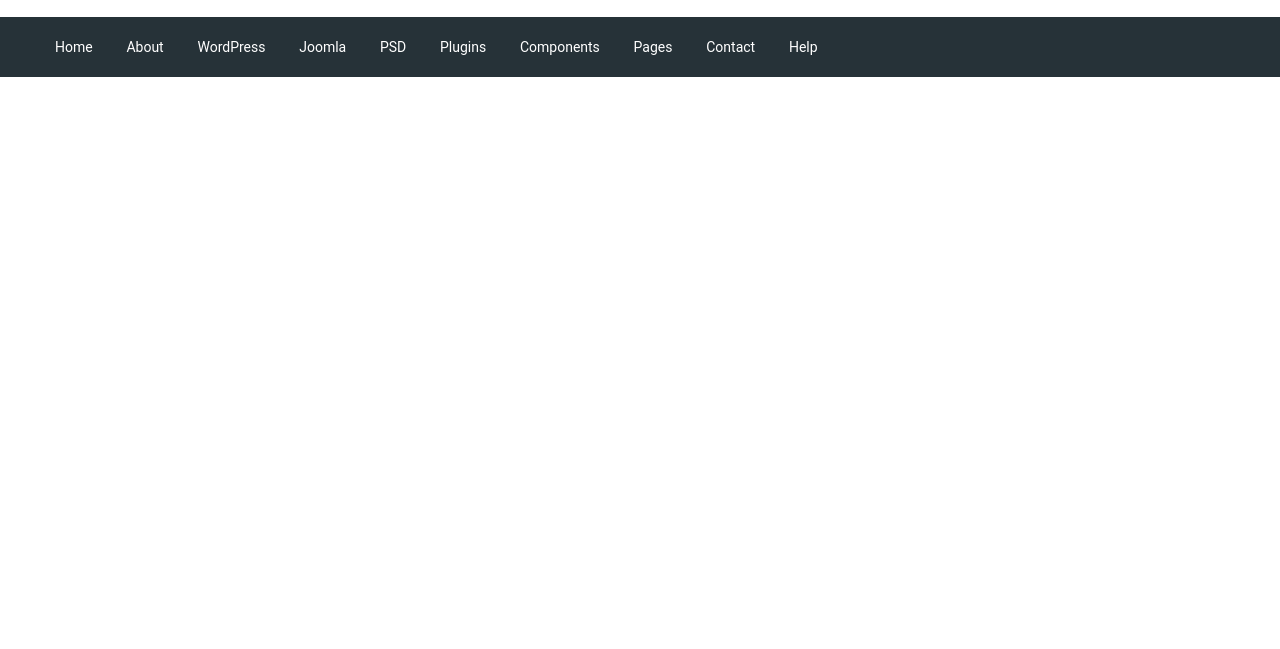
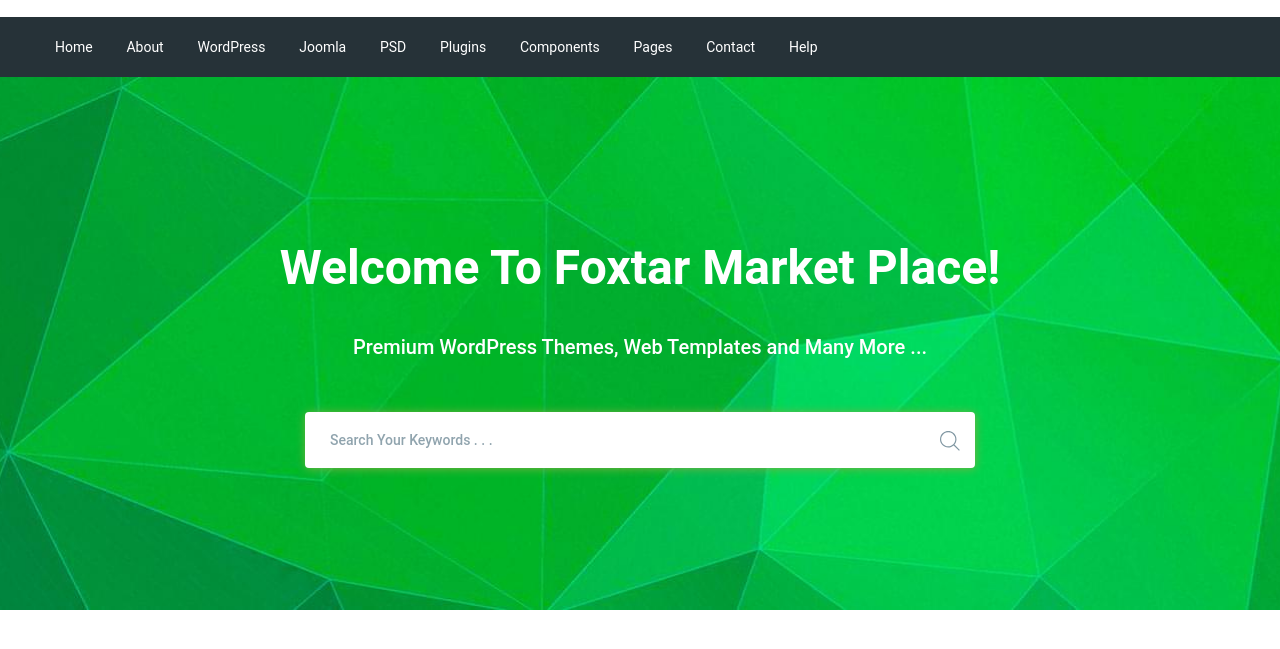
Before and after one commit to Syrone/Moderno, a website: page app/index.html in a window 1280 px wide. Shown: the part 73-722 px from the top of the page. Drawn offline with nearby package versions, Linux system fonts and the light colour scheme; files that its build step writes are made by us from their sources.

Commit message:
added section search

```diff
--- a/app/index.html
+++ b/app/index.html
@@ -45,4 +45,21 @@
 
 </header>
 
+<section class="search" style="background-image: url(images/dist/search-bg.jpg)">
+	<div class="container">
+		<div class="search__inner">
+			<div class="search__inner-title">Welcome To Foxtar Market Place!</div>
+			<div class="search__inner-descr">Premium WordPress Themes, Web Templates and Many More ...</div>
+			<div class="search__inner-form">
+				<form>
+					<input type="text" placeholder="Search Your Keywords . . ." required>
+					<button type="submit">
+						<img src="images/dist/icons/search.svg" alt="alt">
+					</button>
+				</form>
+			</div>
+		</div>
+	</div>
+</section>
+
 <!--#include virtual="/parts/footer.html" -->
--- a/app/styles/sass/main.sass
+++ b/app/styles/sass/main.sass
@@ -43,3 +43,48 @@
 		a
 			font-size: 14px
 			color: #fff
+
+.search
+	background-repeat: no-repeat
+	background-size: cover
+	background-position: center
+	min-height: 533px
+	&__inner
+		padding: 155px 0px 100px
+		color: #fff
+		text-align: center
+		&-title
+			font-size: 48px
+			font-weight: 700
+			line-height: 72px
+			margin-bottom: 28px
+		&-descr
+			font-size: 20px
+			font-weight: 500
+			line-height: 30px
+			margin-bottom: 50px
+		&-form
+			max-width: 670px
+			margin: 0 auto
+			position: relative
+			input
+				display: block
+				width: 100%
+				height: 56px
+				box-shadow: 0.5px 0.866px 10px 0px rgb( 124, 178, 64 )
+				border-radius: 4px
+				border: none
+				font-size: 14px
+				font-weight: 500
+				padding-left: 25px
+				padding-right: 60px
+				&::placeholder
+					color: #90a4ae
+			button
+				padding: 15px
+				top: 0
+				bottom: 0
+				right: 0
+				position: absolute
+				border: none
+				background-color: transparent
```
Also changed, not shown: app/css/app.min.css, app/images/dist/icons/search.svg (added), app/images/dist/search-bg.jpg (added), app/images/src/icons/search.svg (added), app/images/src/preview.jpg (deleted), app/images/src/search-bg.jpg (added).
